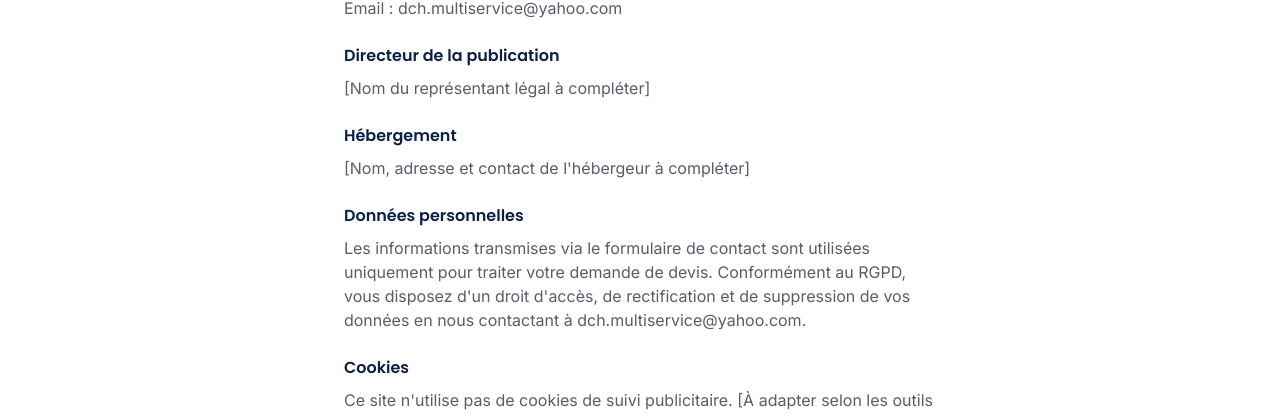
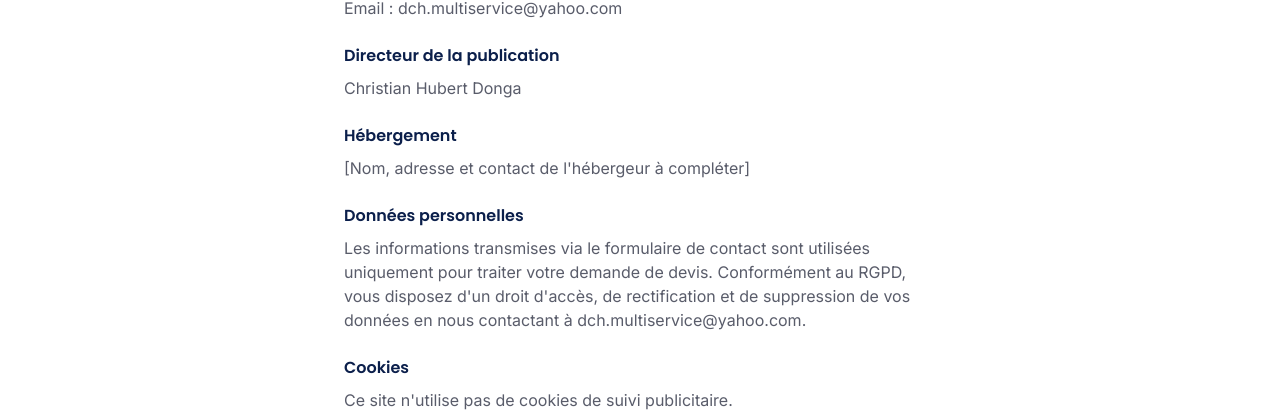
Before and after one commit to Git-Paul-Emile/dch-front, a React (Vite) app: page /mentions-legales in a window 1280 px wide. Shown: the part 380-795 px from the top of the page. Built offline with nearby package versions, Linux system fonts and the light colour scheme; no server answers.

Commit message:
maj mentions légales

```diff
--- a/src/pages/Legal.jsx
+++ b/src/pages/Legal.jsx
@@ -21,7 +21,7 @@ export default function Legal() {
             </div>
             <div>
               <h2 className="font-heading font-semibold text-primary mb-2">Directeur de la publication</h2>
-              <p>[Nom du représentant légal à compléter]</p>
+              <p>Christian Hubert Donga</p>
             </div>
             <div>
               <h2 className="font-heading font-semibold text-primary mb-2">Hébergement</h2>
@@ -37,7 +37,7 @@ export default function Legal() {
             </div>
             <div>
               <h2 className="font-heading font-semibold text-primary mb-2">Cookies</h2>
-              <p>Ce site n'utilise pas de cookies de suivi publicitaire. [À adapter selon les outils réellement utilisés : analytics, etc.]</p>
+              <p>Ce site n'utilise pas de cookies de suivi publicitaire.</p>
             </div>
           </div>
         </div>
```
Also changed, not shown: src/lib/siteData.js.
